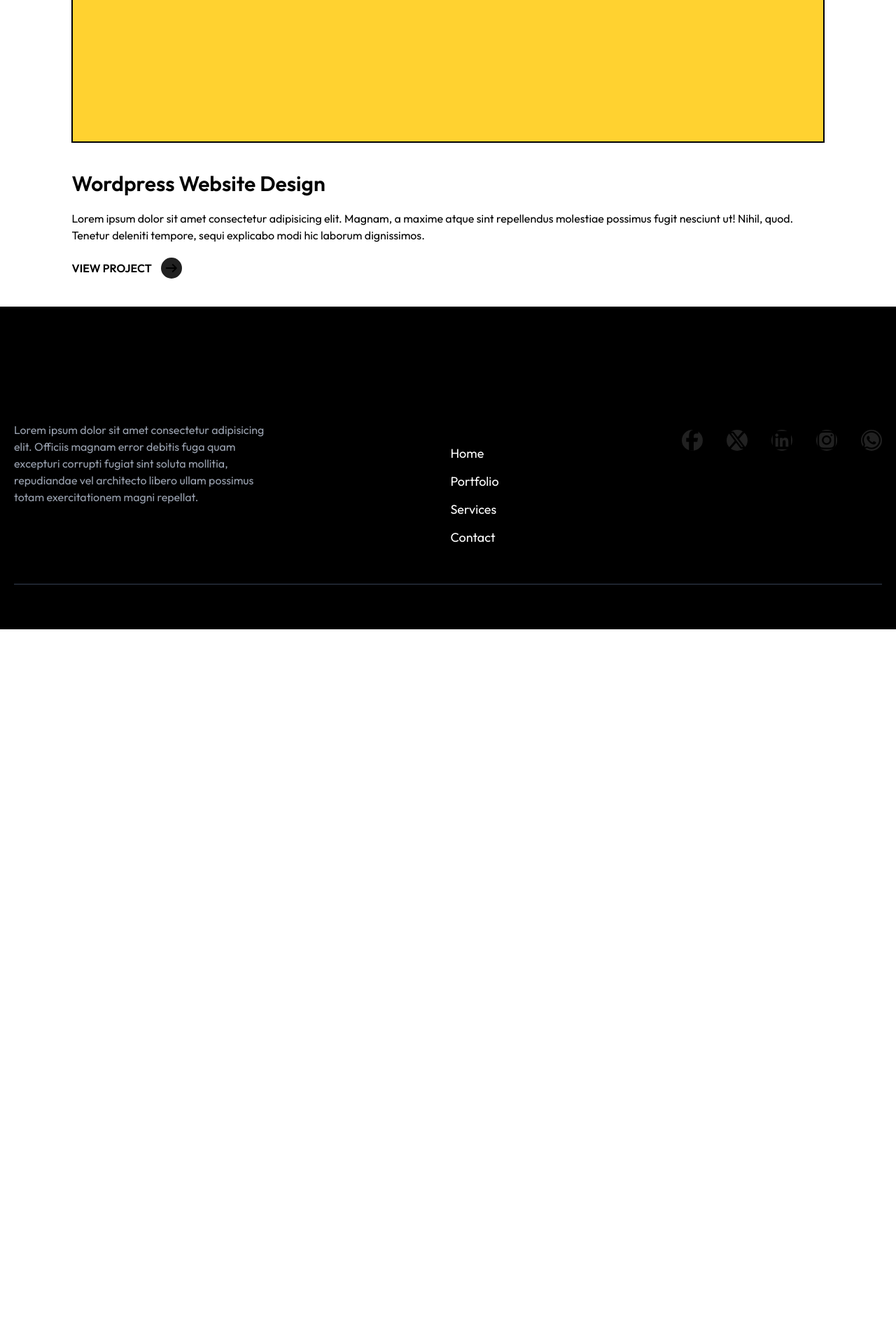
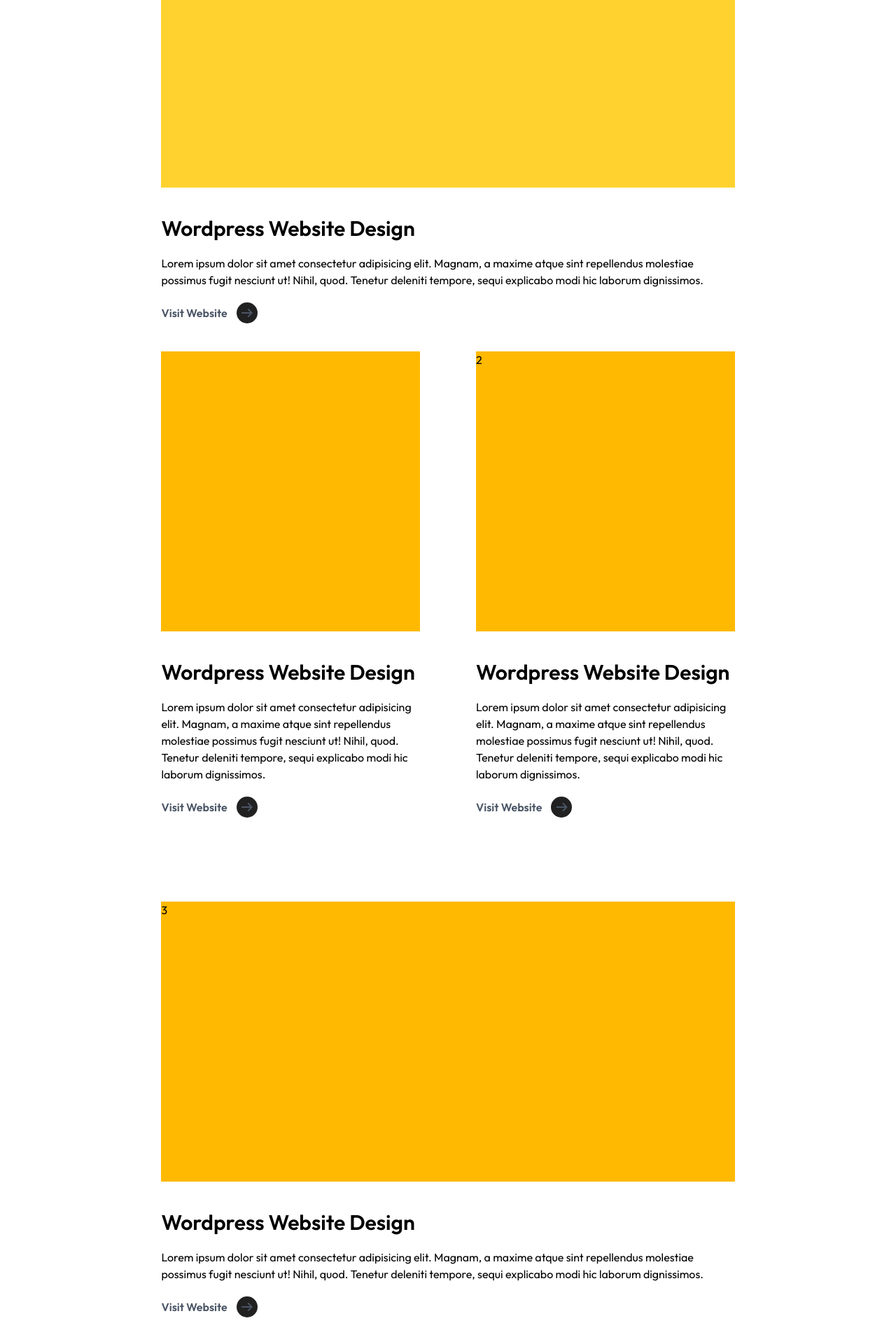
Before and after one commit to Agbakay/My-Portfolio, a React (Vite) app: page /portfolio in a window 1280 px wide. Shown: the part 814-2734 px from the top of the page at 70% size. Before the commit the page ends 1713 px from the top, so only its background shows below. Built offline with nearby package versions, Linux system fonts and the light colour scheme.

Commit message:
New update

```diff
--- a/index.html
+++ b/index.html
@@ -12,6 +12,7 @@
       referrerpolicy="no-referrer"
     />
     <title>Akintunde kayode</title>
+    <meta name="description" content="Using Code to Make Dreams Come Through" />
   </head>
   <body>
     <div id="root"></div>
--- a/src/Pages/Portfolio/Portfolio.jsx
+++ b/src/Pages/Portfolio/Portfolio.jsx
@@ -4,8 +4,8 @@
   return (
     <div className=" ">
       {/* Hero Section */}
-      <div className="px-5 lg:px-[8%]">
-        <div className="pt-52 pb-20">
+      <div className="px-5 lg:px-[18%]">
+        <div className="pt-52 pb-36">
           <h1 className="text-sm uppercase mb-10">
             <span className="mr-2">HOMEPAGE</span> /{" "}
             <span className="font-light text-gray-300 ml-2"> PORTFOLIO</span>
@@ -24,30 +24,153 @@
 
       {/* Portfolio Section */}
 
-      <div className="px-5 lg:px-[8%]">
+      <div className="px-5 lg:px-[18%]">
         <div>
           <div className="">
-            <div className="image h-[400px] border-2 overflow-hidden  ">
-              <div className=" bg-amber-300 h-[400px] overflow-hidden hover:scale-[1.01]"></div>
+            <div className="image h-[400px]  overflow-hidden  ">
+              <div className=" bg-amber-300 h-[400px] overflow-hidden hover:scale-[1.01]">
+                1
+              </div>
             </div>
             <div className="tex my-10">
               <h1 className="text-3xl font-semibold mb-5">
                 Wordpress Website Design
               </h1>
-              <p className="mb-5">
+              <p className="mb-5  ">
                 Lorem ipsum dolor sit amet consectetur adipisicing elit. Magnam,
                 a maxime atque sint repellendus molestiae possimus fugit
                 nesciunt ut! Nihil, quod. Tenetur deleniti tempore, sequi
                 explicabo modi hic laborum dignissimos.
               </p>
 
-              <a href="#" className="font-semibold">
-                VIEW PROJECT{" "}
+              <a href="#" className="font-semibold text-gray-600">
+                Visit Website{" "}
                 <i className="fa-solid fa-arrow-right icon-light"></i>
               </a>
             </div>
           </div>
           <div></div>
+        </div>
+
+        <div className=" lg:grid-cols-2 grid  gap-20">
+          <div className="items">
+            <div className="image h-[400px] bg-amber-400"></div>
+            <div className="tex my-10">
+              <h1 className="text-3xl font-semibold mb-5">
+                Wordpress Website Design
+              </h1>
+              <p className="mb-5 ">
+                Lorem ipsum dolor sit amet consectetur adipisicing elit. Magnam,
+                a maxime atque sint repellendus molestiae possimus fugit
+                nesciunt ut! Nihil, quod. Tenetur deleniti tempore, sequi
+                explicabo modi hic laborum dignissimos.
+              </p>
+
+              <a href="#" className="font-semibold text-gray-600">
+                Visit Website{" "}
+                <i className="fa-solid fa-arrow-right icon-light"></i>
+              </a>
+            </div>
+          </div>
+          <div className="items">
+            <div className="image h-[400px] bg-amber-400">2</div>
+            <div className="tex my-10">
+              <h1 className="text-3xl font-semibold mb-5">
+                Wordpress Website Design
+              </h1>
+              <p className="mb-5  ">
+                Lorem ipsum dolor sit amet consectetur adipisicing elit. Magnam,
+                a maxime atque sint repellendus molestiae possimus fugit
+                nesciunt ut! Nihil, quod. Tenetur deleniti tempore, sequi
+                explicabo modi hic laborum dignissimos.
+              </p>
+
+              <a href="#" className="font-semibold text-gray-600">
+                Visit Website{" "}
+                <i className="fa-solid fa-arrow-right icon-light"></i>
+              </a>
+            </div>
+          </div>
+          <div className="items lg:col-span-2">
+            <div className="image h-[400px] bg-amber-400">3</div>
+            <div className="tex my-10">
+              <h1 className="text-3xl font-semibold mb-5">
+                Wordpress Website Design
+              </h1>
+              <p className="mb-5  ">
+                Lorem ipsum dolor sit amet consectetur adipisicing elit. Magnam,
+                a maxime atque sint repellendus molestiae possimus fugit
+                nesciunt ut! Nihil, quod. Tenetur deleniti tempore, sequi
+                explicabo modi hic laborum dignissimos.
+              </p>
+
+              <a href="#" className="font-semibold text-gray-600">
+                Visit Website{" "}
+                <i className="fa-solid fa-arrow-right icon-light"></i>
+              </a>
+            </div>
+          </div>
+          <div className="items ">
+            <div className="image h-[400px] bg-amber-400">4</div>
+            <div className="tex my-10">
+              <h1 className="text-3xl font-semibold mb-5">
+                Wordpress Website Design
+              </h1>
+              <p className="mb-5  ">
+                Lorem ipsum dolor sit amet consectetur adipisicing elit. Magnam,
+                a maxime atque sint repellendus molestiae possimus fugit
+                nesciunt ut! Nihil, quod. Tenetur deleniti tempore, sequi
+                explicabo modi hic laborum dignissimos.
+              </p>
+
+              <a href="#" className="font-semibold text-gray-600">
+                Visit Website{" "}
+                <i className="fa-solid fa-arrow-right icon-light"></i>
+              </a>
+            </div>
+          </div>
+          <div className="items">
+            <div className="image h-[400px] bg-amber-400">5</div>
+            <div className="tex my-10">
+              <h1 className="text-3xl font-semibold mb-5">
+                Wordpress Website Design
+              </h1>
+              <p className="mb-5 ">
+                Lorem ipsum dolor sit amet consectetur adipisicing elit. Magnam,
+                a maxime atque sint repellendus molestiae possimus fugit
+                nesciunt ut! Nihil, quod. Tenetur deleniti tempore, sequi
+                explicabo modi hic laborum dignissimos.
+              </p>
+
+              <a href="#" className="font-semibold text-gray-600">
+                Visit Website{" "}
+                <i className="fa-solid fa-arrow-right icon-light"></i>
+              </a>
+            </div>
+          </div>
+        </div>
+      </div>
+
+      {/* Contact me */}
+
+      <div className="px-5 lg:px-[18%] py-30 bg-gray-100 mt-26">
+        <div className="mb-20">
+          <p className="text-right text-gray-500 font-light ">
+            Looking to make your mark? We'll help you turn
+            <br />
+            your project into a success story.
+          </p>
+        </div>
+        <div className="text-center">
+          <h1 className="text-5xl font-semibold mb-3">
+            Ready to bring your<span className="thin">ideas to</span> life?
+          </h1>
+          <h1 className="text-5xl font-semibold mb-10">
+            We're <span className="thin">here to help</span>{" "}
+          </h1>
+          <button className="btn-main">
+            What I do <i className="fa-solid fa-arrow-right icon-dark"></i>
+          </button>
         </div>
       </div>
     </div>
```
